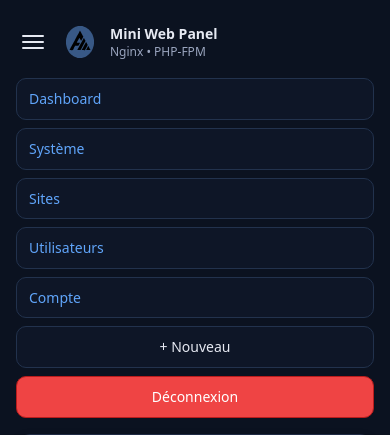
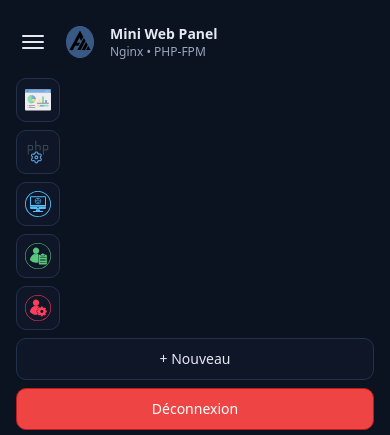
Before and after one commit to fay019/WebAdminPanel, a PHP site: page /site_new.php in a window 390 px wide, after a click that opens the changed part. Shown: the top 435 px of the page. Run offline with PHP 8.4, Linux system fonts and the light colour scheme; the visitor is signed in with stand-in values (Sample User, id 1).

Commit message:
Nav: icônes + espacements

```diff
--- a/partials/header.php
+++ b/partials/header.php
@@ -31,11 +31,11 @@ require_once __DIR__ . '/../lib/csrf.php';
         </div>
         <nav id="mainNav" class="nav">
             <?php if (is_logged_in()): ?>
-                <a href="/dashboard.php">Dashboard</a>
-                <a href="/php_manage.php">Système</a>
-                <a href="/sites_list.php">Sites</a>
-                <a href="/users_list.php">Utilisateurs</a>
-                <a href="/account.php">Compte</a>
+                <a href="/dashboard.php" title="Dashboard" aria-label="Dashboard"><img src="/public/img/menu/dashboard.svg" class="nav-icon" alt="" role="presentation"></a>
+                <a href="/php_manage.php" title="Système" aria-label="Système"><img src="/public/img/menu/systemes.svg" class="nav-icon" alt="" role="presentation"></a>
+                <a href="/sites_list.php" title="Sites" aria-label="Sites"><img src="/public/img/menu/sites.svg" class="nav-icon" alt="" role="presentation"></a>
+                <a href="/users_list.php" title="Utilisateurs" aria-label="Utilisateurs"><img src="/public/img/menu/users.svg" class="nav-icon" alt="" role="presentation"></a>
+                <a href="/account.php" title="Compte" aria-label="Compte"><img src="/public/img/menu/account.svg" class="nav-icon" alt="" role="presentation"></a>
                 <a class="btn" href="/site_new.php">+ Nouveau</a>
                 <a class="btn danger" href="/logout.php">Déconnexion</a>
             <?php endif; ?>
--- a/public/css/style.css
+++ b/public/css/style.css
@@ -71,7 +71,7 @@ a {
 .nav {
     display: flex;
     align-items: center;
-    gap: 12px;
+    gap: 18px;
 }
 
 .nav a {
@@ -501,6 +501,22 @@ code {
     backdrop-filter: blur(2px);
 }
 
+/* --- Menu icons & spacing --- */
+.nav a:not(.btn) {
+    display: inline-flex;
+    align-items: center;
+    justify-content: center;
+    width: 40px; /* bigger click target on desktop */
+    height: 40px;
+    padding: 0;
+}
+
+.nav .nav-icon {
+    width: 28px;  /* larger icons */
+    height: 28px;
+    display: block;
+}
+
 /* --- Responsive nav --- */
 @media (max-width: 768px) {
     .header {
@@ -532,6 +548,21 @@ code {
         background: #0e1627;
         border: 1px solid #22324d;
         border-radius: 10px
+    }
+
+    /* On mobile, increase icon size and spacing slightly */
+    .nav a:not(.btn) {
+        display: inline-flex;
+        align-items: center;
+        justify-content: center;
+        width: 44px;
+        height: 44px;
+        padding: 0;
+    }
+
+    .nav .nav-icon {
+        width: 26px;
+        height: 26px;
     }
 
     .nav a.btn {
```
Also changed, not shown: public/img/menu/account.svg (added), public/img/menu/dashboard.svg (added), public/img/menu/sites.svg (added), public/img/menu/systemes.svg (added), public/img/menu/users.svg (added).
